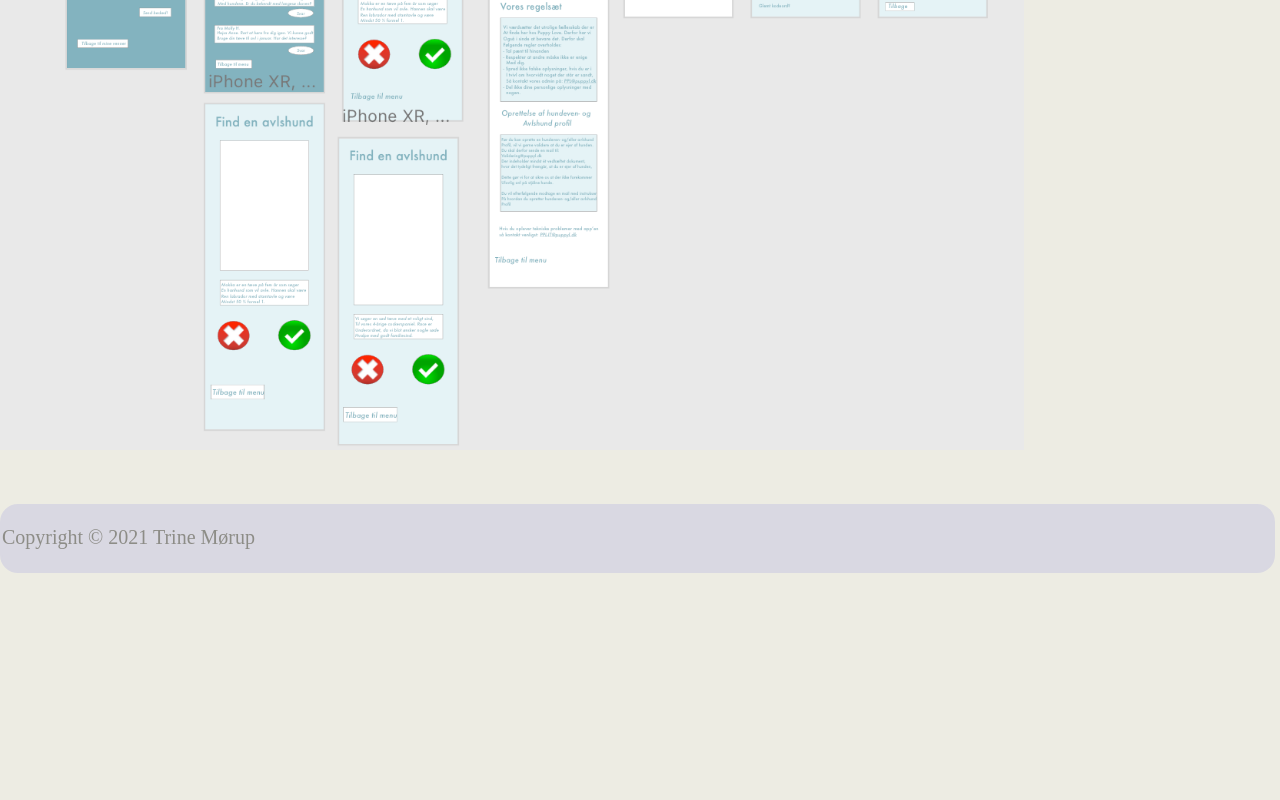
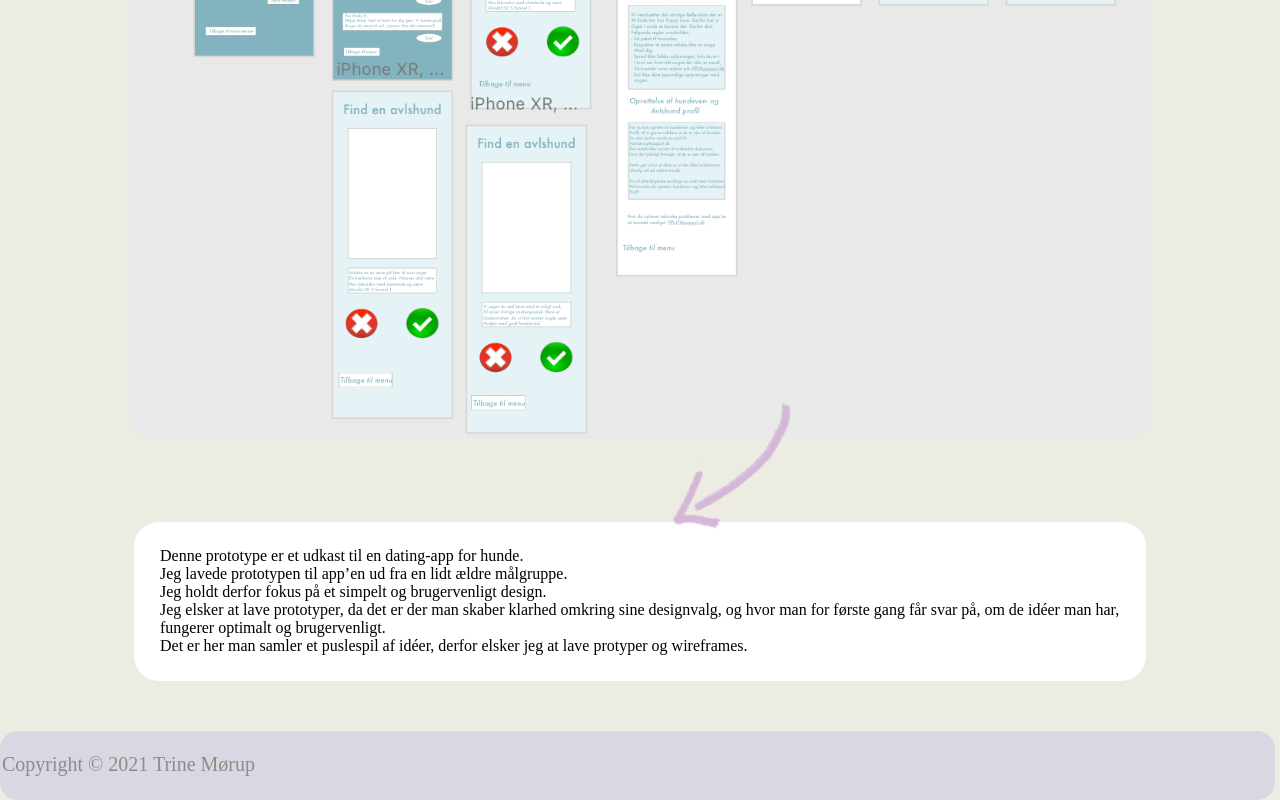
Before and after one commit to tkmo29102/Presentational-portfolio, a plain HTML site: page kompetencer.html in a window 1280 px wide. Shown: the part 2261-3061 px from the top of the page. Before the commit the page ends 2834 px from the top, so only its background shows below. Drawn offline with Linux system fonts and the light colour scheme.

Commit message:
hele kompetence afsnit lavet

```diff
--- a/kompetencer.css
+++ b/kompetencer.css
@@ -111,7 +111,44 @@ header{
   justify-content: center;
   align-items: center;
   margin:auto;
+  margin-top: 3%;
+  margin-bottom: 1%;
 }
+
+#puppylove {
+  display: flex;
+  justify-content: center;
+  align-items: center;
+  margin: auto;
+  margin-top: -5%;
+  border-radius: 25px;
+}
+
+#lyseroedpil2 {
+  display:flex;
+  justify-content: center;
+  align-items: center;
+  margin-top: -12%;
+  margin-bottom: -10%;
+  margin-left: 45%;
+  transform: rotate(90deg);
+}
+
+#prototypingtekst {
+  display:flex;
+  justify-content: center;
+  align-items: center;
+  margin:auto;
+  margin-top: -8%;
+  font-family: poppins;
+  background-color: white;
+  font-size: 100%;
+  border-radius: 25px;
+  padding: 2%;
+  width: 75%
+}
+
+
 
  #footer-text {
    font-family: poppins; color: #black;
--- a/kompetencer.html
+++ b/kompetencer.html
@@ -49,9 +49,27 @@ Jeg elsker idéen om, at man fryser et øjeblik og får lov til at gemme det for
 Et billede siger mere end 1000 ord, hvis man altså gør det rigtigt.
 </p>
 
-<img id="prototyping" src="prototyping.png" width="30%"" height="30%">
+<img id="prototyping" src="prototyping.png" width="30%" height="30%" >
 
-<img id="puppylove" src="puppylove.png" width="80%" height="40%">
+<img id="puppylove" src="puppylove.png" width="80%" height="40%" >
+
+<img id="lyseroedpil2" src="lyseroedpil.png" width="25%" height="25%">
+
+<p id="prototypingtekst">
+Denne prototype er et udkast til en dating-app for hunde.
+<br>
+Jeg lavede prototypen til app’en ud fra en lidt ældre målgruppe.
+<br>
+Jeg holdt derfor fokus på et simpelt og brugervenligt design.
+<br>
+Jeg elsker at lave prototyper, da det er der man skaber klarhed omkring
+sine designvalg, og hvor man for første gang får svar på, om de idéer man
+har, fungerer optimalt og brugervenligt.
+<br>
+Det er her man samler et puslespil af idéer, derfor elsker jeg at lave protyper
+og wireframes.
+</p>
+
 <footer>
   <p id="footer-text">Copyright ©  2021 Trine Mørup</p>
 </footer>
```
